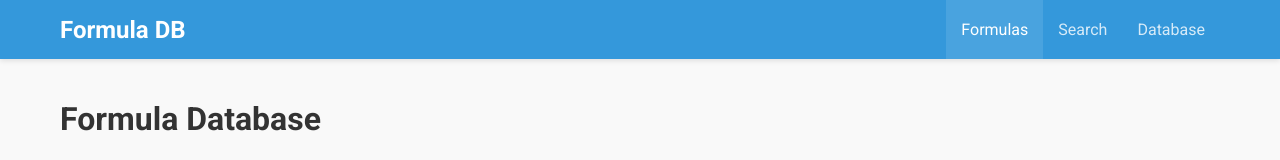
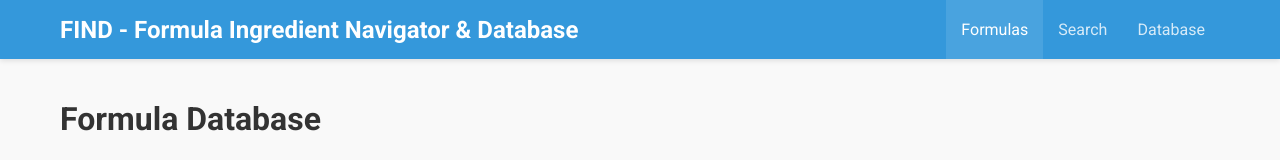
Before and after one commit to materialerosion/FIND, a React (Create React App) app in the folder client/: page / in a window 1280 px wide. Shown: the top 160 px of the page. Built offline with nearby package versions, Linux system fonts and the light colour scheme; no server answers.

Commit message:
update name

```diff
--- a/client/src/components/Navbar.js
+++ b/client/src/components/Navbar.js
@@ -9,7 +9,7 @@ function Navbar() {
     <nav className="navbar">
       <div className="container">
         <Link to="/" className="logo">
-          <h1>Formula DB</h1>
+          <h1>FIND - Formula Ingredient Navigator & Database</h1>
         </Link>
 
         <div className="nav-links">
```
